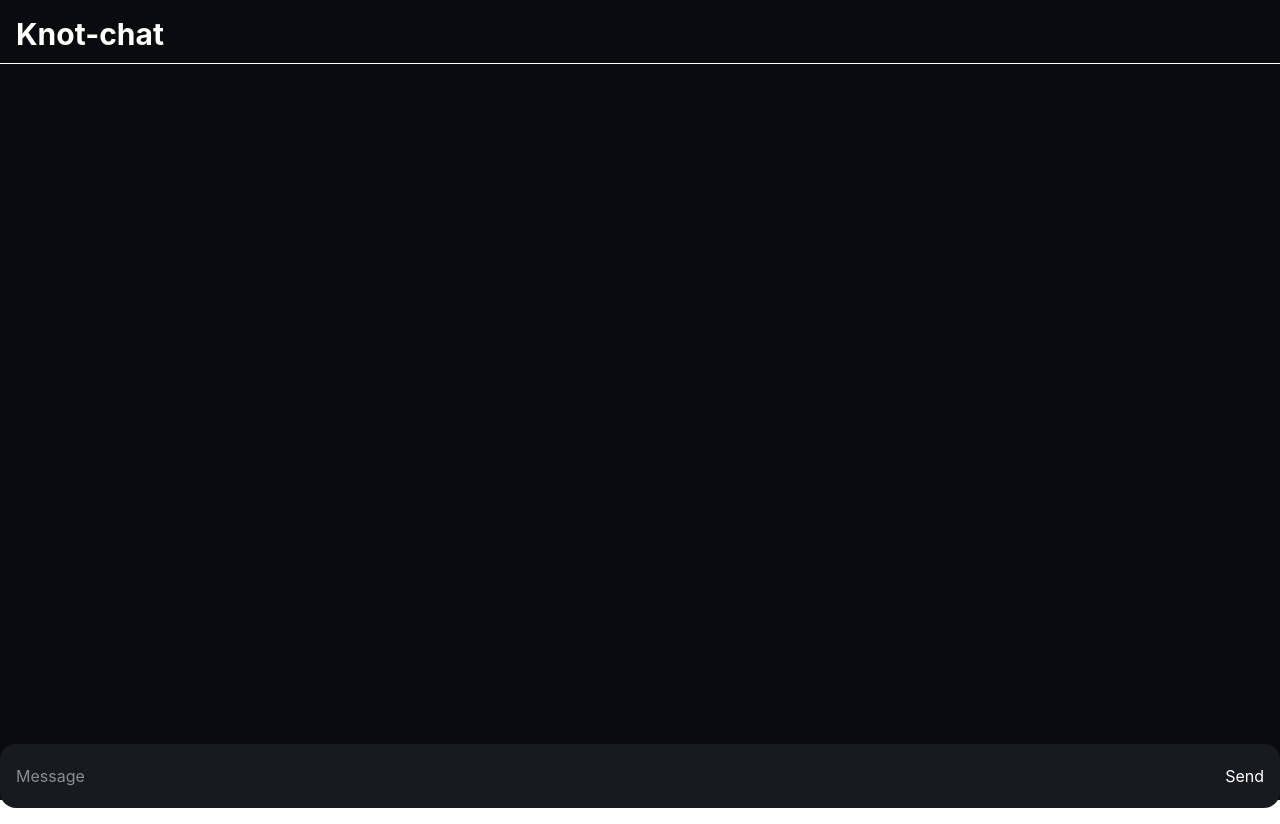
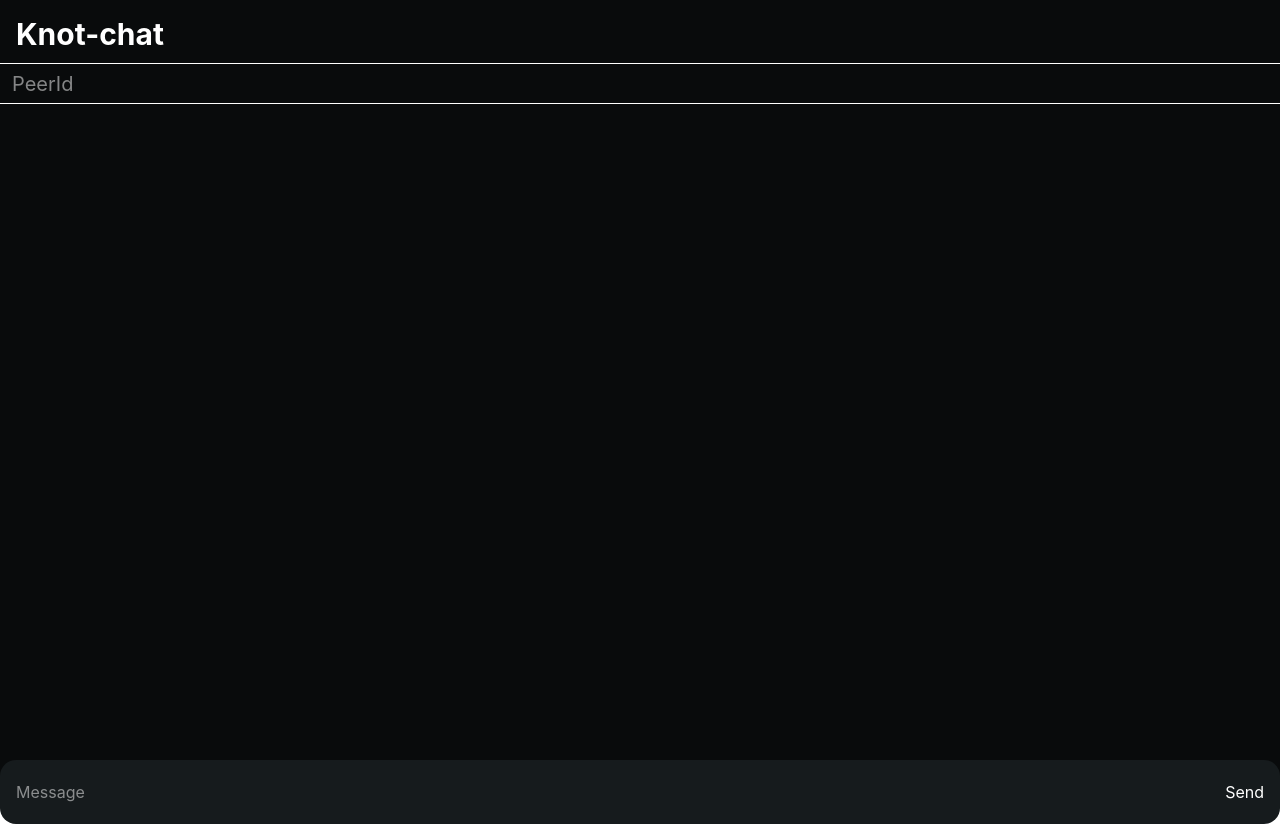
Before and after one commit to flipps12/chat-p2p, a React (Vite) app: page / in a window 1280 px wide. Built offline with nearby package versions, Linux system fonts and the light colour scheme.

Commit message:
minimun requeriments to chat

```diff
--- a/src/App.jsx
+++ b/src/App.jsx
@@ -8,7 +8,8 @@ function App() {
   const [command, setCommand] = useState("status");
   const [arg, setArg] = useState("");
   const [message, setMessage] = useState("");
-  const [messageList, setList] = useState("");
+  const [messageList, setMessageList] = useState("");
+  const [peerid, setPeerid] = useState("");
   const [rtt, setRtt] = useState(null);
 
   // Configuramos los listeners al montar el componente
@@ -25,7 +26,7 @@ function App() {
       // Escucha el RTT de los pings
       unlistenRtt = await listen("message", (event) => {
         console.log(event.payload);
-        setMessagelist(event.payload);
+        setMessageList(event.payload);
       });
     }
 
@@ -55,7 +56,7 @@ function App() {
     try {
       await invoke("send_message_command", {
         message: message,
-        peerid: "12D3KooWDAbyBVCGWh3v1AhAjRHbEwJ79URs6KUeZKHHDnikFXt6"
+        peerid: peerid
       });
     } catch (error) {
       console.error("Error en Knot:", error);
@@ -65,7 +66,10 @@ function App() {
   return (
     <main className="w-screen h-screen bg-mist-950 text-white">
       <h1 className="h-[8%] text-white font-bold text-3xl p-4 border-b border-white">Knot-chat</h1>
-      <div className="h-[85%]">{ messageList }</div>
+      <div className="h-[5%] flex items-center gap-3">
+        <input onChange={(e) => setPeerid(e.currentTarget.value)} placeholder="PeerId" type="text" className="px-3 h-full outline-0 border-b flex-1 text-xl" />
+      </div>
+      <div className="h-[82%]">{messageList}</div>
       <form
         onSubmit={(e) => {
           e.preventDefault();
```
